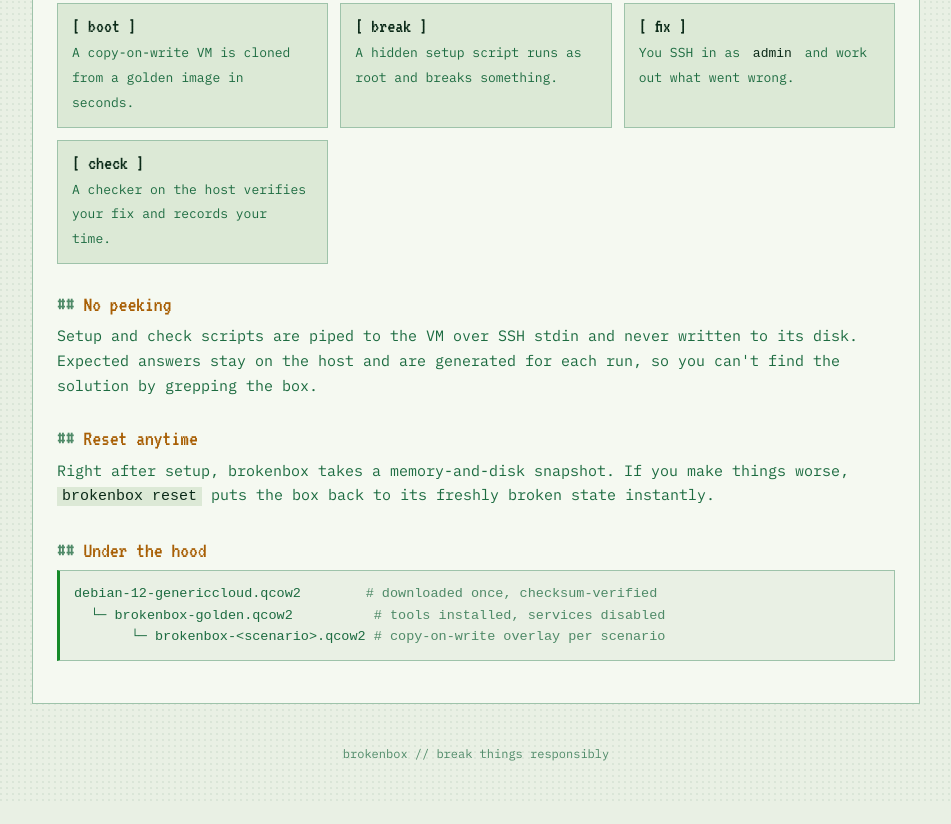
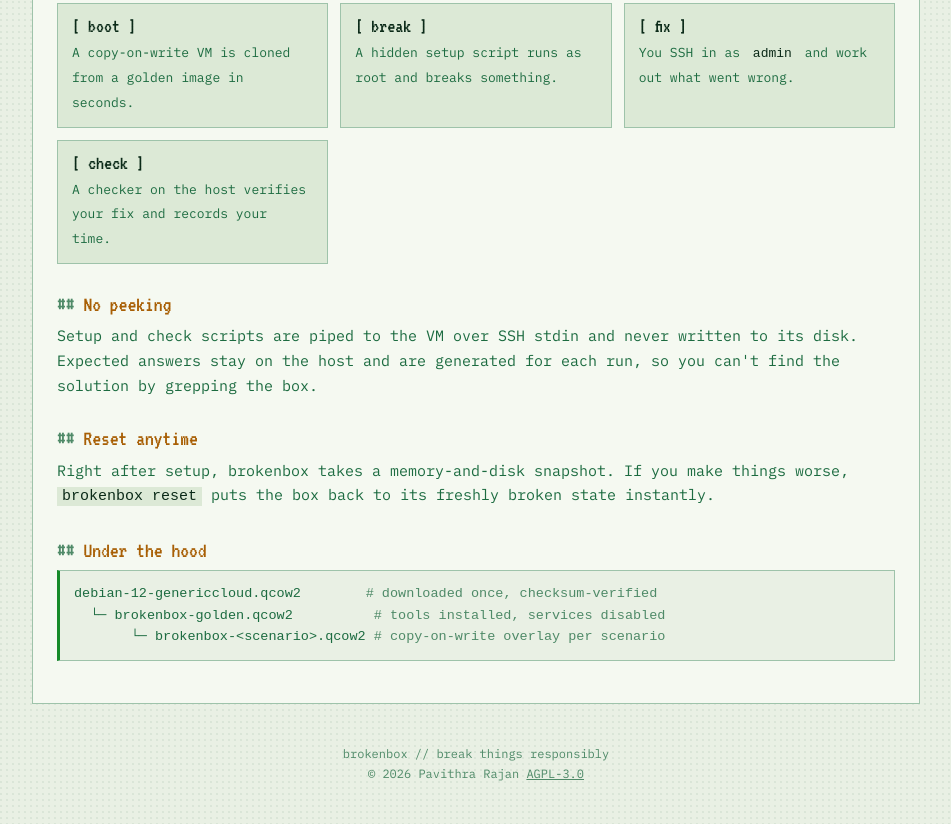
Before and after one commit to Pavithra-Rajan/brokenbox, a plain HTML site: page website/index.html in a window 1280 px wide. Shown: the part 1009-1833 px from the top of the page, without its empty margins (164-1115 px from the left). Drawn offline with Linux system fonts and the light colour scheme.

Commit message:
Add copyright line to website footer

```diff
--- a/website/index.html
+++ b/website/index.html
@@ -211,7 +211,7 @@
       <code>pass "msg"</code> or <code>fail "msg"</code>. Set <code>sudo = false</code> to drop the player's sudo rights after setup.</p>
   </section>
 
-  <footer>brokenbox // break things responsibly</footer>
+  <footer>brokenbox // break things responsibly<br>&copy; 2026 Pavithra Rajan <a href="https://github.com/Pavithra-Rajan/brokenbox/blob/main/LICENSE">AGPL-3.0</a></footer>
 </div>
 
 <script src="app.js"></script>
--- a/website/style.css
+++ b/website/style.css
@@ -201,6 +201,7 @@ td code { white-space: nowrap; }
 .note { border: 1px dashed var(--amber); color: var(--amber); padding: 10px 12px; font-size: 13px; margin: 14px 0; }
 
 footer { color: var(--ink-dim); font-size: 12px; padding: 0 0 40px; text-align: center; }
+footer a { color: inherit; }
 
 @media (max-width: 560px) {
   .logo { font-size: 38px; }
```
